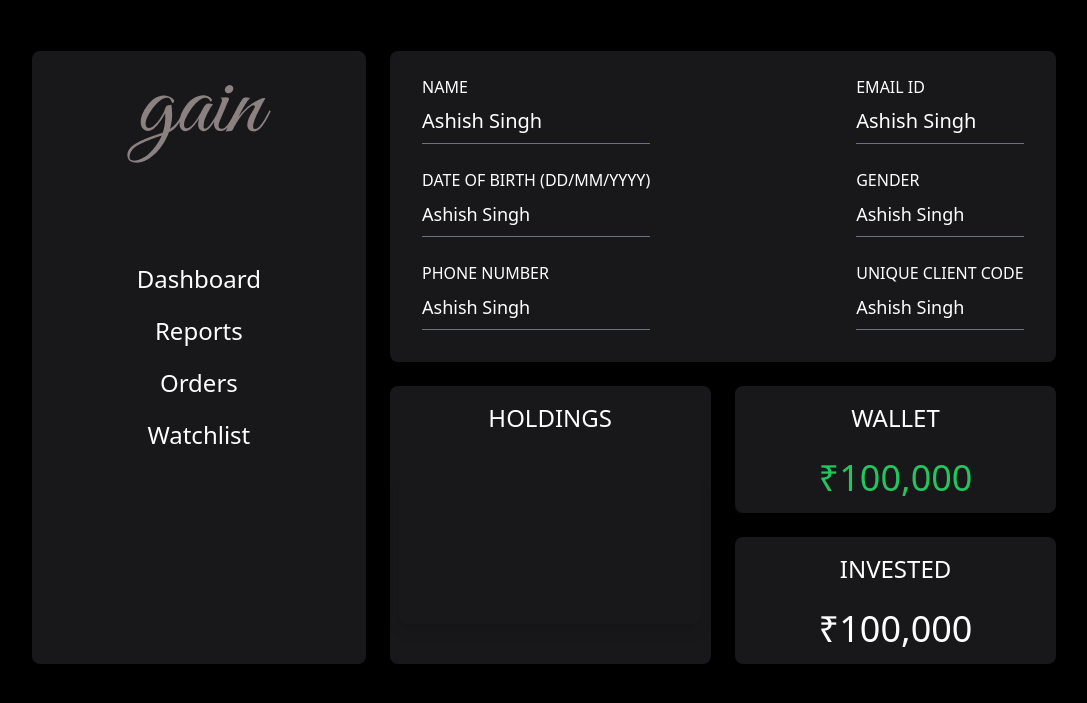
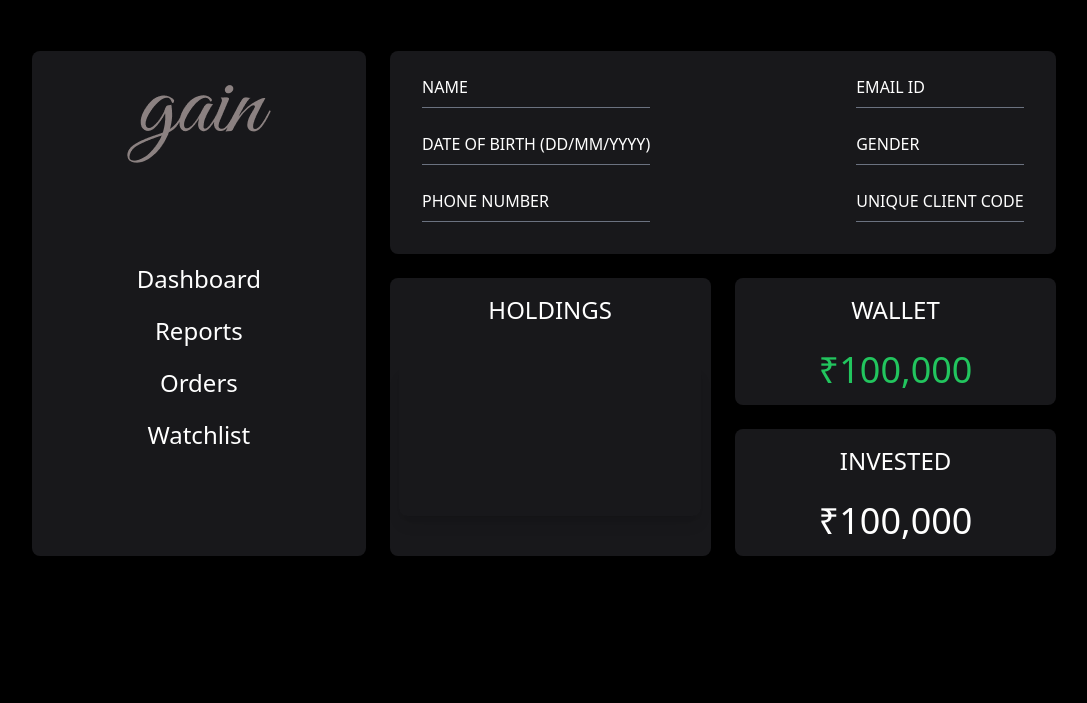
Before and after one commit to ashishsingh101/stock_broker, a Django app: template templates/profile.html in a window 1280 px wide. Shown: the top 703 px of the page, without its empty margins (19-1106 px from the left). Run offline with Django 3.2, Linux system fonts and the light colour scheme; the template is opened without the code that fills it, so the values that code supplies are empty; some libraries are stand-ins or nearby versions.

Commit message:
changes in profile

```diff
--- a/templates/profile.html
+++ b/templates/profile.html
@@ -47,15 +47,15 @@
                         <div class="pl-[10%] place-self-start">
                             <ul class="text-white">
                                 <li class="font-thin mt-6">NAME</li>
-                                <li class="my-2 text-xl">Ashish Singh</li>
+                                <li id="name" class="my-2 text-xl"></li>
                                 <div class="w-full border-t border-gray-500"></div>
 
                                 <li class="font-thin mt-6">DATE OF BIRTH (DD/MM/YYYY)</li>
-                                <li class="my-2 text-lg">Ashish Singh</li>
+                                <li id="dob" class="my-2 text-lg"></li>
                                 <div class="w-full border-t border-gray-500"></div>
 
                                 <li class="font-thin mt-6">PHONE NUMBER</li>
-                                <li class="my-2 text-lg">Ashish Singh</li>
+                                <li id="phone" class="my-2 text-lg"></li>
                                 <div class="w-full border-t border-gray-500"></div>
 
                             </ul>
@@ -64,15 +64,15 @@
                         <div class="pr-[10%] place-self-end">
                             <ul class="text-white">
                                 <li class="font-thin mt-6">EMAIL ID</li>
-                                <li class="my-2 text-xl">Ashish Singh</li>
+                                <li id="email" class="my-2 text-xl"></li>
                                 <div class="w-full border-t border-gray-500"></div>
 
                                 <li class="font-thin mt-6">GENDER</li>
-                                <li class="my-2 text-lg">Ashish Singh</li>
+                                <li id="gender" class="my-2 text-lg"></li>
                                 <div class="w-full border-t border-gray-500"></div>
 
                                 <li class="font-thin mt-6">UNIQUE CLIENT CODE</li>
-                                <li class="my-2 text-lg">Ashish Singh</li>
+                                <li id="uuid" class="my-2 text-lg"></li>
                                 <div class="w-full border-t border-gray-500"></div>
 
                             </ul>
@@ -96,7 +96,7 @@
                                 WALLET
                             </div>
                             <br>
-                            <div class="wallet_money text-green-500 text-4xl">
+                            <div id="wallet_money" class="text-green-500 text-4xl">
                                 ₹100,000
                             </div>
                         </div>
@@ -106,7 +106,7 @@
                                 INVESTED
                             </div>
                             <br>
-                            <div class="wallet_money text-white text-4xl">
+                            <div id="invested_money" class="text-white text-4xl">
                                 ₹100,000
                             </div>
                         </div>
```
Also changed, not shown: static/js/profile.js (+43 -4 lines).
